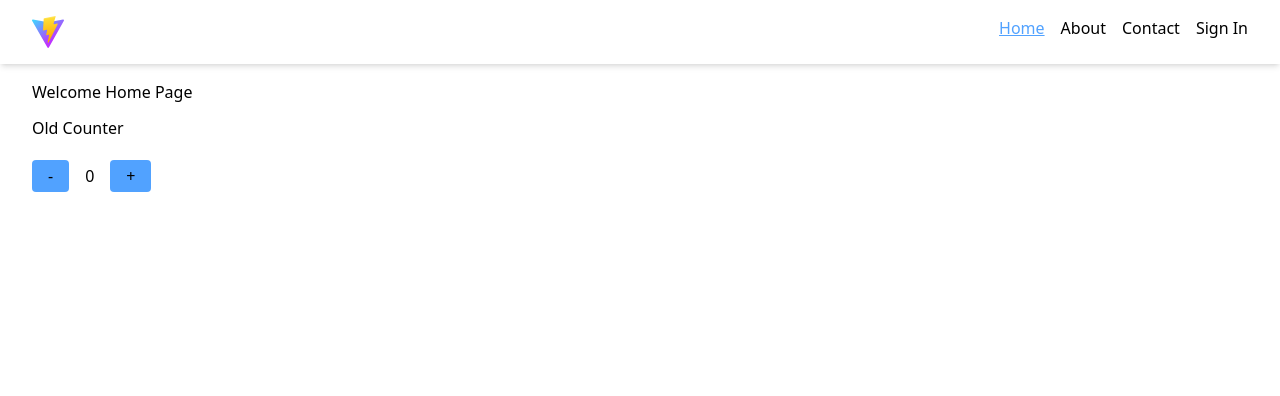
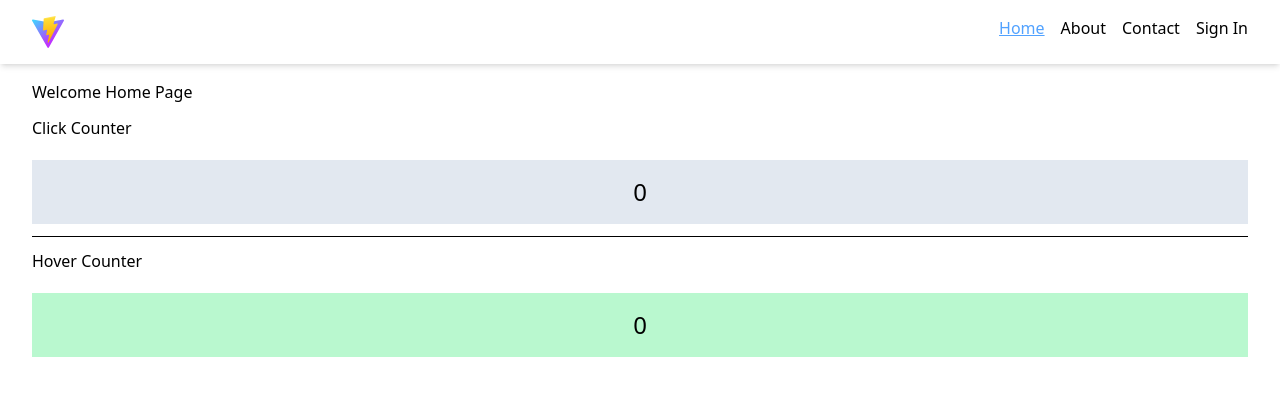
Before and after one commit to engineer-dilnawaz/react-app-tailwind, a React (Vite) app: page / in a window 1280 px wide. Shown: the top 396 px of the page. Built offline with nearby package versions, Linux system fonts and the light colour scheme.

Commit message:
Add CounterClick and OldCounterHover components; implement withCounter HOC for state management

```diff
--- /dev/null
+++ b/src/components/CounterClick.jsx
@@ -0,0 +1,24 @@
+import { Component, Fragment } from "react";
+import withCounter from "./withCounterHOC";
+
+class CounterClick extends Component {
+  render() {
+    const { name, count, increaseCount } = this.props;
+    return (
+      <Fragment>
+        <h1 id="counter-title">{name}</h1>
+        <div className="mt-2">
+          <h2
+            onClick={increaseCount}
+            className="cursor-pointer bg-slate-200 p-4 text-center text-2xl"
+          >
+            {count}
+          </h2>
+        </div>
+      </Fragment>
+    );
+  }
+}
+
+// eslint-disable-next-line react-refresh/only-export-components
+export default withCounter(CounterClick);
--- a/src/components/Home.jsx
+++ b/src/components/Home.jsx
@@ -1,5 +1,7 @@
 import NewCounter from "./NewCounter";
 import OldCounter from "./OldCounter";
+import CounterClick from "./CounterClick";
+import OldCounterHover from "./OldCounterHover";
 
 export default function Home() {
   return (
@@ -7,7 +9,10 @@ export default function Home() {
       <h1>Welcome Home Page</h1>
       {/* <NewCounter name="New Counter" />
       <hr /> */}
-      <OldCounter name="Old Counter" />
+      {/* <OldCounter name="Old Counter" /> */}
+      <CounterClick name="Click Counter" />
+      <hr />
+      <OldCounterHover name="Hover Counter" />
     </div>
   );
 }
--- /dev/null
+++ b/src/components/OldCounterHover.jsx
@@ -0,0 +1,24 @@
+import { Component, Fragment } from "react";
+import withCounter from "./withCounterHOC";
+
+class OldCounterHover extends Component {
+  render() {
+    const { name, count, increaseCount } = this.props;
+
+    return (
+      <Fragment>
+        <h1 id="counter-title">{name}</h1>
+        <div className="mt-2">
+          <h2
+            onMouseEnter={increaseCount}
+            className="cursor-pointer bg-green-200 p-4 text-center text-2xl"
+          >
+            {count}
+          </h2>
+        </div>
+      </Fragment>
+    );
+  }
+}
+
+export default withCounter(OldCounterHover);
--- /dev/null
+++ b/src/components/withCounterHOC.jsx
@@ -0,0 +1,29 @@
+import { Component } from "react";
+
+// eslint-disable-next-line no-unused-vars
+const withCounter = (WrappedComponent) => {
+  return class NewComponent extends Component {
+    constructor(props) {
+      super(props);
+      this.state = {
+        count: 0,
+      };
+      this.increaseCount = this.increaseCount.bind(this);
+    }
+
+    increaseCount() {
+      this.setState({ count: this.state.count + 1 });
+    }
+    render() {
+      return (
+        <WrappedComponent
+          count={this.state.count}
+          increaseCount={this.increaseCount}
+          hello="Hello world"
+          {...this.props}
+        />
+      );
+    }
+  };
+};
+export default withCounter;
```
